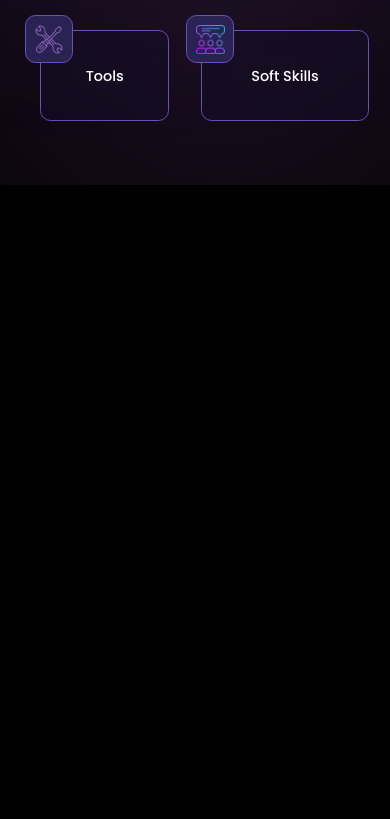
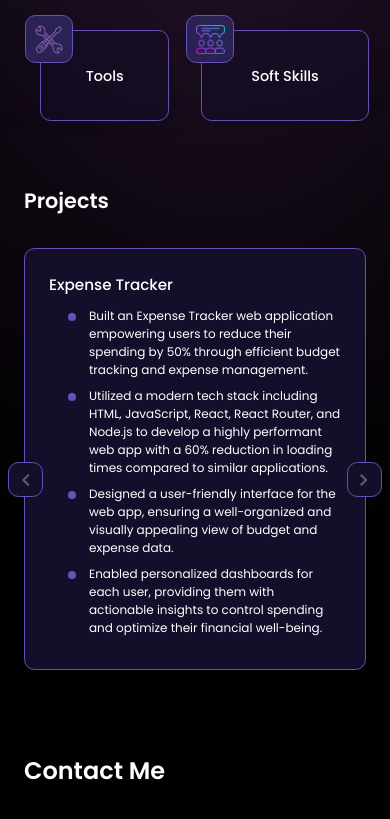
Before and after one commit to confidential-info/My_Portfolio, a React (Create React App) app: page / in a window 390 px wide. Shown: the part 1211-2030 px from the top of the page. Before the commit the page ends 1396 px from the top, so only its background shows below. Built offline with nearby package versions, Linux system fonts and the light colour scheme.

Commit message:
Project Section Completion

```diff
--- a/package.json
+++ b/package.json
@@ -9,6 +9,8 @@
     "react": "^18.3.1",
     "react-dom": "^18.3.1",
     "react-scripts": "5.0.1",
+    "react-slick": "^0.30.2",
+    "slick-carousel": "^1.8.1",
     "web-vitals": "^2.1.4"
   },
   "scripts": {
--- a/src/App.js
+++ b/src/App.js
@@ -5,6 +5,8 @@ import './App.css';
 import Navbar from './components/Navbar/Navbar';
 import Hero from './components/Hero/Hero';
 import Skills from './components/Skills/Skills';
+import Projects from './components/Projects/Projects';
+import ContactMe from './components/ContactMe/ContactMe';
 
 function App() {
   return (
@@ -13,6 +15,8 @@ function App() {
       <header className="container">
         <Hero />
         <Skills />
+        <Projects />
+        <ContactMe />
       </header>
     </div>
   );
--- /dev/null
+++ b/src/components/ContactMe/ContactMe.css
@@ -0,0 +1,18 @@
+.contact-container
+{
+    margin: 4rem 0;
+    position: relative;
+}
+
+.contact-container h5
+{
+    font-size: 1.5rem;
+    font-weight: 600;
+    margin-bottom: 3rem;
+}
+
+.contact-content
+{
+    display: flex;
+    gap: 3rem;
+}
--- /dev/null
+++ b/src/components/ContactMe/ContactMe.jsx
@@ -0,0 +1,18 @@
+import React from 'react';
+
+//CSS Import
+import "./ContactMe.css";
+
+function ContactMe() {
+  return (
+    <section className="contact-container">
+        <h5>Contact Me</h5>
+        <div className="contact-content">
+            <div style={{flex: 1}}></div>
+            <div style={{flex: 1}}></div>
+        </div>
+    </section>
+  )
+}
+
+export default ContactMe;
--- /dev/null
+++ b/src/components/Projects/ProjectCard/ProjectCard.css
@@ -0,0 +1,53 @@
+.project-card
+{
+    background-color: #130f2a;
+    border-radius: 0.65rem;
+    border: 1.5px solid #6751b9;
+    padding: 1.5rem;
+    margin: 0 1rem;
+}
+
+.project-card h6
+{
+    font-size: 1.05rem;
+    font-weight: 500;
+    margin-bottom: 0.7rem;
+}
+
+.project-card ul li
+{
+    list-style: none;
+    font-size: 0.8rem;
+    font-weight: 400;
+    margin-bottom: 0.5rem;
+    position: relative;
+}
+
+.project-card ul li::after
+{
+    content: " ";
+    width: 0.5rem;
+    height: 0.5rem;
+    background-color: #6751b9;
+    border-radius: 0.5rem;
+    position: absolute;
+    left: -1.3rem;
+    top: 0.35rem;
+}
+
+/* Responsive Settings */
+@media (max-width: 768px)
+{
+    .project-card
+    {
+        margin: 0;
+    }
+    .project-card h6
+    {
+        font-size: 0.95rem;
+    }
+    .project-card ul li
+    {
+        font-size: 0.75rem;
+    }
+}
--- /dev/null
+++ b/src/components/Projects/ProjectCard/ProjectCard.jsx
@@ -0,0 +1,19 @@
+import React from 'react';
+
+//CSS Import
+import "./ProjectCard.css";
+
+function ProjectCard({details}) {
+  return (
+    <div className="project-card">
+        <h6>{details.title}</h6>
+        <ul>
+            { details.description.map((item) => (
+                <li key={item}>{item}</li>
+            ))}
+        </ul>
+    </div>
+  )
+}
+
+export default ProjectCard;
--- /dev/null
+++ b/src/components/Projects/Projects.css
@@ -0,0 +1,75 @@
+.project-container
+{
+    margin: 4rem 0;
+    position: relative;
+}
+
+.project-container h5
+{
+    font-size: 1.5rem;
+    font-weight: 600;
+    margin-bottom: 3rem;
+}
+
+.arrow-left, .arrow-right
+{
+    width: 2.2rem;
+    height: 2.2rem;
+    display: flex;
+    align-items: center;
+    justify-content: center;
+    color: #6751b9;
+    border-radius: 0.65rem;
+    border: 1.5px solid #6751b9;
+    background-color: #130f2a;
+    position: absolute;
+    top: 55%;
+    z-index: 2;
+    cursor: pointer;
+}
+
+.arrow-left svg, .arrow-right svg
+{
+    font-size: 2rem;
+    font-weight: 500;
+}
+
+.arrow-left
+{
+    left: -2rem;
+}
+
+.arrow-right
+{
+    right: -2rem;
+}
+
+/* Responsive Settings */
+@media (max-width: 1025px)
+{
+    .arrow-left
+    {
+        left: 0rem;
+    }
+    .arrow-right
+    {
+        right: 0rem;
+    }
+}
+
+@media (max-width: 768px)
+{
+    .project-container h5
+    {
+        font-size: 1.3rem;
+        margin-bottom: 2rem;
+    }
+    .arrow-left
+    {
+        left: -1rem;
+    }
+    .arrow-right
+    {
+        right: -1rem;
+    }
+}
--- /dev/null
+++ b/src/components/Projects/Projects.jsx
@@ -0,0 +1,63 @@
+import React, { useRef } from 'react';
+
+//CSS Import
+import "./Projects.css";
+
+//Data Import
+import { PROJECTS } from '../utile/data';
+
+//Component Import
+import ProjectCard from './ProjectCard/ProjectCard';
+
+//React Slick Carousal Import
+import Slider from "react-slick";
+
+function Projects()
+{
+    const sliderRef = useRef();
+    const settings = {
+        dots: false,
+        infinite: true,
+        speed: 500,
+        slidesToShow: 2,
+        slidesToScroll: 1,
+        arrows: false,
+        responsive: [
+            {
+                breakpoint: 769,
+                settings: {
+                    slidesToShow: 1,
+                    slidesToScroll: 1.
+                },
+            },
+        ],
+    };
+    const sliderRigth = () => {
+        sliderRef.current.slickNext();
+    };
+    const sliderLeft = () => {
+        sliderRef.current.slickPrev();
+    };
+    return (
+        <section className="project-container">
+            <h5>Projects</h5>
+            <div className="project-content">
+                <div className="arrow-right" onClick={sliderRigth}>
+                    <svg xmlns="http://www.w3.org/2000/svg" height="24px" viewBox="0 -960 960 960" width="24px" fill="#5f6368"><path d="M504-480 320-664l56-56 240 240-240 240-56-56 184-184Z"/></svg>
+                </div>
+                <div className="arrow-left" onClick={sliderLeft}>
+                        <svg xmlns="http://www.w3.org/2000/svg" height="24px" viewBox="0 -960 960 960" width="24px" fill="#5f6368"><path d="M560-240 320-480l240-240 56 56-184 184 184 184-56 56Z"/></svg>
+                </div>
+                <Slider ref={sliderRef} {...settings}>
+                    {
+                        PROJECTS.map((item) => {
+                            return <ProjectCard key={item.title} details={item} />
+                        })
+                    }
+                </Slider>
+            </div>
+        </section>
+    )
+}
+
+export default Projects;
--- a/src/components/utile/data.js
+++ b/src/components/utile/data.js
@@ -39,3 +39,32 @@ export const SKILLS = [
         ],
     },
 ];
+
+export const PROJECTS = [
+    {
+        title: " Expense Tracker",
+        description: [
+            "Built an Expense Tracker web application empowering users to reduce their spending by 50% through efficient budget tracking and expense management.",
+            "Utilized a modern tech stack including HTML, JavaScript, React, React Router, and Node.js to develop a highly performant web app with a 60% reduction in loading times compared to similar applications.",
+            "Designed a user-friendly interface for the web app, ensuring a well-organized and visually appealing view of budget and expense data.",
+            "Enabled personalized dashboards for each user, providing them with actionable insights to control spending and optimize their financial well-being."
+        ],
+    },
+    {
+        title: " Bank Management System",
+        description: [
+            " Developed a robust C++ Bank Management System to streamline bank operations for both admins and users, increasing efficiency by 20%.",
+            " Implemented a user-friendly, menu-driven interface for easy access to account details and functionalities, reducing user errors by 60%. ",
+            "Built an Admin Module with features like account creation, deletion, and display, simplifying operations and reducing processing time by 40%. ",
+            "Designed a User Module empowering customers with essential banking services like transactions, account management, and secure PIN management, resulting in a 25% improvement in customer satisfaction."
+        ],
+    },
+    {
+        title: "To-Do List",
+        description: [
+            "Developed a user-interactive to-do list application using HTML, CSS, and JavaScript.",
+            "Implemented features for adding, deleting, and editing tasks.",
+            "Created a visually appealing and user-friendly interface."
+        ],
+    }
+]
--- a/src/index.js
+++ b/src/index.js
@@ -3,6 +3,10 @@ import ReactDOM from 'react-dom/client';
 import './index.css';
 import App from './App';
 import reportWebVitals from './reportWebVitals';
+
+//React-Slick Carousal Import
+import "slick-carousel/slick/slick.css";
+import "slick-carousel/slick/slick-theme.css";
 
 const root = ReactDOM.createRoot(document.getElementById('root'));
 root.render(
```
Also changed, not shown: src/components/ContactMe/ContactInfoCard/ContactInfoCard.jsx (added, +12 -0 lines), src/components/ContactMe/ContactInfoCard/ContactInfoCard.css (added), 1 other file (tests, documents, lock files or other folders).
